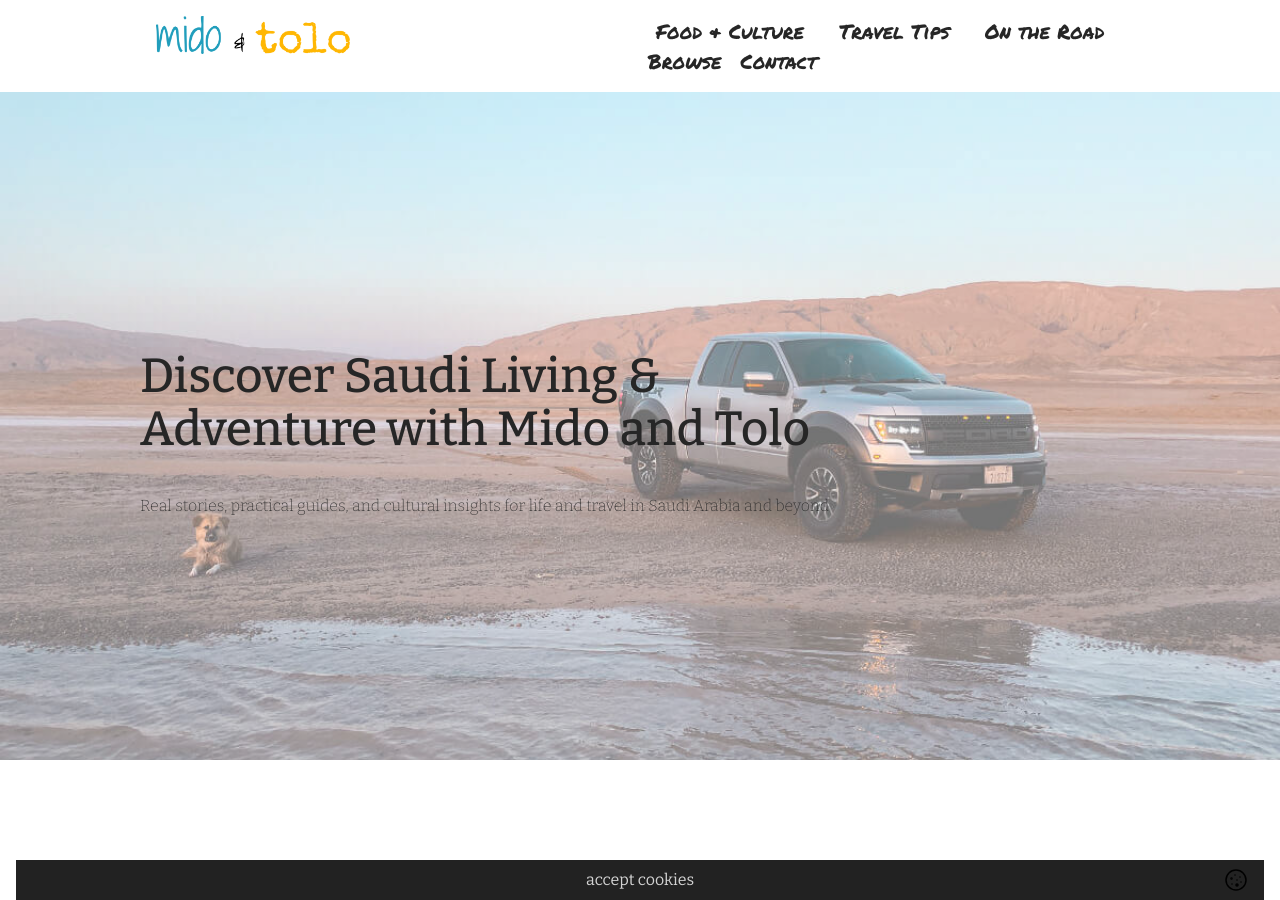
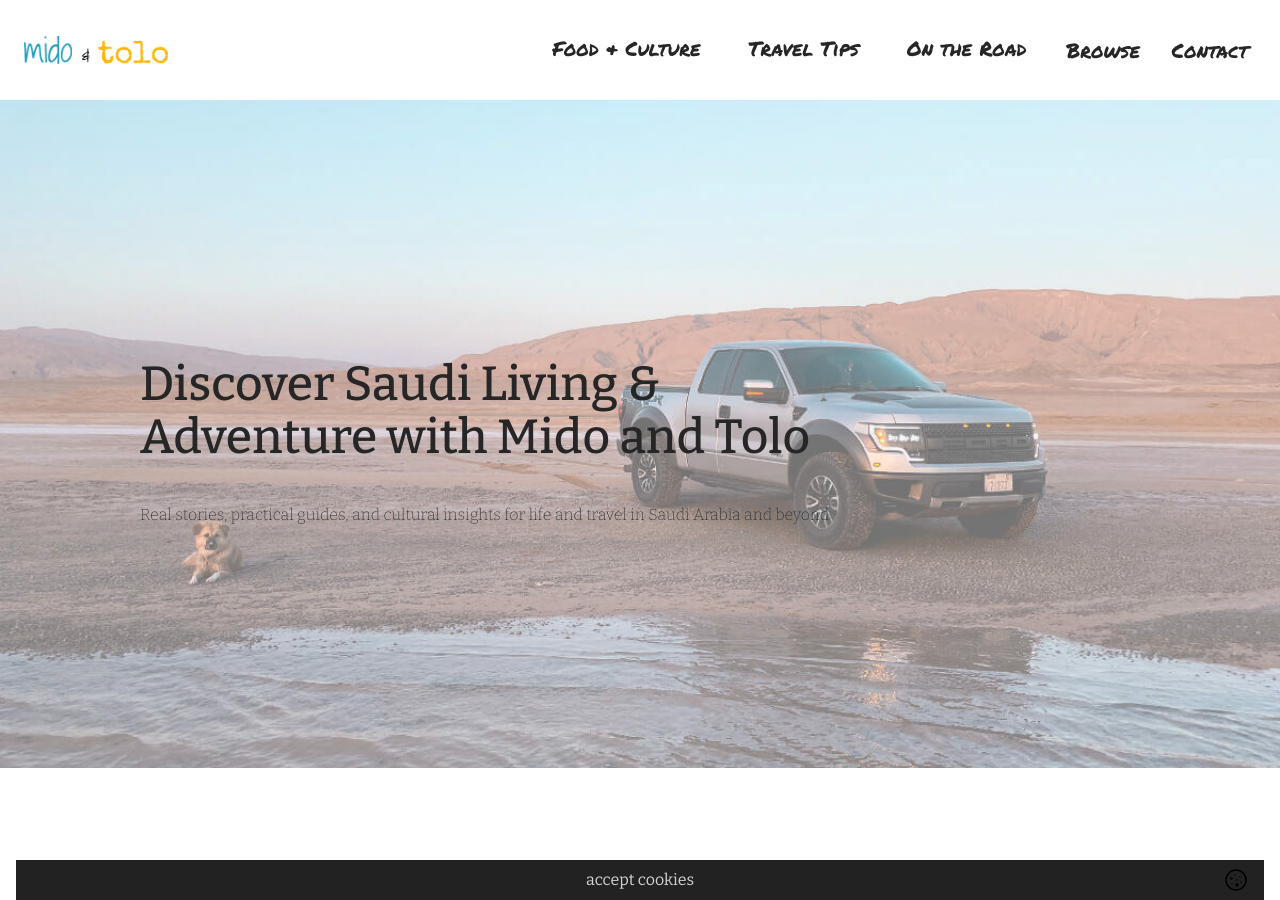
Before and after one commit to SidneyElsayed/midoandtolo-overhaul, a Jekyll site: the page built from index.html, in a window 1280 px wide and 900 px high. Built offline with Jekyll 4.4.1, drawn with Linux system fonts in a browser that asks for light colours; nearby versions of some CDN libraries; comment, search, counter and statistics services are not loaded.

Commit message:
nav & cloudcannon updates
hamburger button
_posts and just the slugify title for URL

```diff
--- a/_includes/header/header-2.html
+++ b/_includes/header/header-2.html
@@ -1,36 +1,53 @@
-<header>
+<header class="sticky top-0 z-30 bg-[var(--bg-color)]">
+<!-- <section id="section-{{forloop.index}}"> -->
+  <div class="">
 
-  <div class="max-width mx-auto">
-    <div class="grid grid-cols-2 p-4">
+    <!-- desktop menu -->
+    <nav class="flex justify-between p-3 px-6">
 
-      <div class="col-span-2 md:col-span-1">
-        <a href="/index" class="block justify-center">
-          <img src="/images/mido-tolo-color-logo-b.png" class="md:max-w-[40%] block">
+      <!-- logo -->
+      <div class="content-center">
+        <a href="/index" class="mx-2">
+          <img src="/images/mido-tolo-color-logo-b.png" class="max-w-48 md:max-w-36 block">
         </a>
       </div>
 
-      <nav class="col-span-2 md:col-span-1 justify-center">
+      <!-- links -->
+      <div class="hidden md:flex gap-4 featured-text text-xs mx-0 md:content-center">
       {% for link in site.data.navigation.header-links %}
 
         {% if link.sublinks %}
-          <span class="relative group p-2">
+          <span class="relative group p-2 md:content-center">
         {% endif %}
 
-        <a href="{{link.url}}" class=" p-2 my-4 featured-font">{{link.text}}</a>
+        <a href="{{link.url}}" class=" p-2 my-4 featured-font md:content-center">{{link.text}}</a>
 
         {% if link.sublinks %}
-        <div class="absolute pt-2 top-8 left-0 bg-[var(--bg-color)] hidden group-hover:block z-20">
+        <div class="absolute pt-2 top-14 left-0 bg-[var(--bg-color)] hidden group-hover:block z-20">
           {% for sublink in link.sublinks %}
-            <a href="{{sublink.url}}" class="px-2 whitespace-pre block body-font">{{sublink.text}}</a>
+            <a href="{{sublink.url}}" class="py-2 px-4 whitespace-pre block body-font">{{sublink.text}}</a>
           {% endfor %}
         </div>
           </span>
         {% endif %}
 
       {% endfor %}
+      </div>
+
+      <!-- hamburger button -->
+      <div class="md:hidden">
+        <a class="hamburger-button md:hidden"> &#9776; </a>
+      </div>
+
+    </nav>
+
+    <!-- Mobile Menu -->
+    <div class="mobile-menu text-left overflow-y-scroll max-h-[100vh] max-w-52">
+      <nav class="relative">
+        <a href="{{link.url}}" class=" p-2 my-4 featured-font">{{link.text}}</a>
       </nav>
+    </div>
 
-    </div>
   </div>
-
+<!-- </section> -->
 </header>
--- a/assets/css/style.css
+++ b/assets/css/style.css
@@ -495,6 +495,9 @@
 .top-0 {
     top: 0px;
 }
+.top-14 {
+    top: 3.5rem;
+}
 .top-8 {
     top: 2rem;
 }
@@ -509,6 +512,9 @@
 }
 .z-20 {
     z-index: 20;
+}
+.z-30 {
+    z-index: 30;
 }
 .col-span-1 {
     grid-column: span 1 / span 1;
@@ -534,6 +540,10 @@
 .mx-0 {
     margin-left: 0px;
     margin-right: 0px;
+}
+.mx-2 {
+    margin-left: 0.5rem;
+    margin-right: 0.5rem;
 }
 .mx-auto {
     margin-left: auto;
@@ -607,6 +617,9 @@
 .h-full {
     height: 100%;
 }
+.max-h-\[100vh\] {
+    max-height: 100vh;
+}
 .max-h-full {
     max-height: 100%;
 }
@@ -616,14 +629,17 @@
 .w-full {
     width: 100%;
 }
+.max-w-48 {
+    max-width: 12rem;
+}
 .max-w-\[40\%\] {
     max-width: 40%;
 }
 .max-w-\[75\%\] {
     max-width: 75%;
 }
-.max-w-\[35\%\] {
-    max-width: 35%;
+.max-w-52 {
+    max-width: 13rem;
 }
 .flex-shrink {
     flex-shrink: 1;
@@ -662,11 +678,17 @@
 .place-content-between {
     place-content: space-between;
 }
+.content-center {
+    align-content: center;
+}
 .justify-center {
     justify-content: center;
 }
 .justify-between {
     justify-content: space-between;
+}
+.gap-1 {
+    gap: 0.25rem;
 }
 .gap-12 {
     gap: 3rem;
@@ -680,8 +702,8 @@
 .gap-6 {
     gap: 1.5rem;
 }
-.gap-1 {
-    gap: 0.25rem;
+.gap-8 {
+    gap: 2rem;
 }
 .gap-x-32 {
     -moz-column-gap: 8rem;
@@ -704,6 +726,9 @@
 }
 .overflow-x-auto {
     overflow-x: auto;
+}
+.overflow-y-scroll {
+    overflow-y: scroll;
 }
 .whitespace-pre {
     white-space: pre;
@@ -760,6 +785,9 @@
 .p-2 {
     padding: 0.5rem;
 }
+.p-3 {
+    padding: 0.75rem;
+}
 .p-4 {
     padding: 1rem;
 }
@@ -775,6 +803,10 @@
 .px-0 {
     padding-left: 0px;
     padding-right: 0px;
+}
+.px-16 {
+    padding-left: 4rem;
+    padding-right: 4rem;
 }
 .px-2 {
     padding-left: 0.5rem;
@@ -820,20 +852,15 @@
     padding-top: 5rem;
     padding-bottom: 5rem;
 }
-.px-16 {
-    padding-left: 4rem;
-    padding-right: 4rem;
-}
 .py-28 {
     padding-top: 7rem;
     padding-bottom: 7rem;
 }
-.py-4 {
-    padding-top: 1rem;
-    padding-bottom: 1rem;
-}
 .pb-0 {
     padding-bottom: 0px;
+}
+.pb-10 {
+    padding-bottom: 2.5rem;
 }
 .pb-12 {
     padding-bottom: 3rem;
@@ -886,9 +913,6 @@
 .pt-8 {
     padding-top: 2rem;
 }
-.pb-10 {
-    padding-bottom: 2.5rem;
-}
 .text-left {
     text-align: left;
 }
@@ -910,6 +934,10 @@
     font-size: 1.125rem;
     line-height: 1.75rem;
 }
+.text-sm {
+    font-size: 0.875rem;
+    line-height: 1.25rem;
+}
 .text-sm\/6 {
     font-size: 0.875rem;
     line-height: 1.5rem;
@@ -918,9 +946,9 @@
     font-size: 1.25rem;
     line-height: 1.75rem;
 }
-.text-sm {
-    font-size: 0.875rem;
-    line-height: 1.25rem;
+.text-xs {
+    font-size: 0.75rem;
+    line-height: 1rem;
 }
 .font-bold {
     font-weight: 700;
@@ -1107,6 +1135,58 @@
 h3 {
   font-size: 24px;
 } */
+
+/* ----------- Navigation/Hamburger Button -------------- */
+.hamburger-button {
+  cursor: pointer;
+  font-size: 2.5rem;
+  line-height: 0.8;
+  position: relative;
+  z-index: 30;
+}
+
+.hamburger-button:hover {
+color: var(--featured-color-light-yellow)
+}
+
+/* Styles when the hamburger button is active  */
+.hamburger-button.active {
+color: var(--featured-color-light-blue);
+}
+
+.hamburger-button.active:hover {
+  color: var(--featured-color-light-yellow);
+  }
+
+
+.mobile-menu {
+display: none;
+background-color: var(--featured-color-dark-blue);
+padding: 5%;
+padding-top: 2rem;
+position: fixed;
+z-index:3;
+top: 0;
+bottom: 0;
+right: 0;
+}
+
+.mobile-menu a {
+text-decoration: none;
+color: inherit;
+padding: 2%;
+display: block;
+}
+
+.mobile-menu a:hover {
+color: var(--featured-color-light-blue)
+}
+
+.mobile-menu .title {
+color: var(--featured-color);
+font-weight: 600;
+}
+
 
 /* Backgroun Image Styles */
 
@@ -1385,20 +1465,26 @@
     .md\:mt-12 {
         margin-top: 3rem;
     }
-    .md\:max-w-\[35\%\] {
-        max-width: 35%;
+    .md\:flex {
+        display: flex;
     }
-    .md\:max-w-\[40\%\] {
-        max-width: 40%;
+    .md\:hidden {
+        display: none;
+    }
+    .md\:max-w-36 {
+        max-width: 9rem;
     }
     .md\:grid-cols-2 {
         grid-template-columns: repeat(2, minmax(0, 1fr));
     }
+    .md\:grid-cols-3 {
+        grid-template-columns: repeat(3, minmax(0, 1fr));
+    }
     .md\:grid-cols-6 {
         grid-template-columns: repeat(6, minmax(0, 1fr));
     }
-    .md\:grid-cols-3 {
-        grid-template-columns: repeat(3, minmax(0, 1fr));
+    .md\:content-center {
+        align-content: center;
     }
     .md\:gap-10 {
         gap: 2.5rem;
```
Also changed, not shown: cloudcannon.config.yml (+17 -0 lines), style.css (+52 -0 lines).
